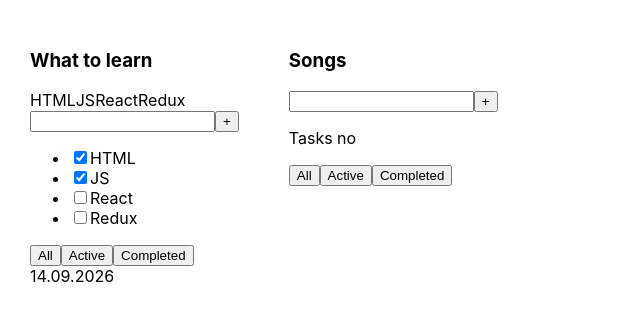
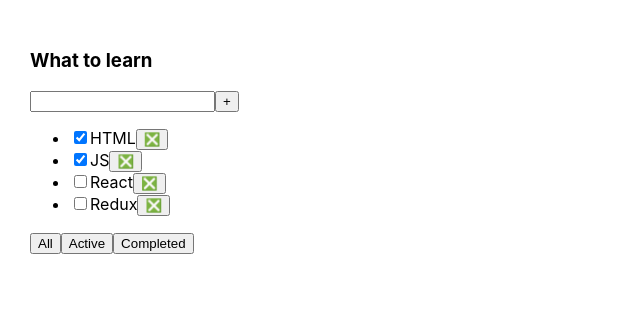
Before and after one commit to Sergei-SLS/checklist, a React (Vite) app: page / in a window 1280 px wide. Shown: the top 320 px of the page, without its empty margins (0-640 px from the left). Built offline with nearby package versions, Linux system fonts and the light colour scheme.

Commit message:
add delete task

```diff
--- a/src/App.tsx
+++ b/src/App.tsx
@@ -1,5 +1,6 @@
 import './App.css'
 import {TodolistItem} from "./TodolistItem.tsx";
+import {useState} from "react";
 
 export type Task = {
   id: number
@@ -8,22 +9,28 @@
 }
 
 export const App = () => {
-  const tasks1: Task[] = [
+  const [tasks, setTasks] = useState<Task[]>([
     { id: 1, title: 'HTML', isDone: true},
     { id: 2, title: 'JS', isDone: true},
     { id: 3, title: 'React', isDone: false},
     { id: 4, title: 'Redux', isDone: false},
-  ]
+  ])
 
-  const tasks2: Task[] = []
+  const deleteTask = (taskId: number) => {
+    const filteredTasks = tasks.filter(task => {
+      return task.id !== taskId
+    })
+    setTasks(filteredTasks);
+  }
+
   return (
       <>
         <div className="app">
-          <TodolistItem title="What to learn" tasks={tasks1} data='14.09.2026'/>
-          <TodolistItem title="Songs" tasks={tasks2}/>
+          <TodolistItem title="What to learn"
+                        tasks={tasks}
+                        deleteTask={deleteTask}
+          />
         </div>
       </>
   )
 }
-
-export default App
--- a/src/Button.tsx
+++ b/src/Button.tsx
@@ -1,7 +1,8 @@
 type Props = {
     title: string,
+    onClick?: () => void,
 }
 
-export const Button = ({title}: Props) => {
-    return <button>{title}</button>
+export const Button = ({title, onClick}: Props) => {
+    return <button onClick={onClick}>{title}</button>
 }
--- a/src/TodolistItem.tsx
+++ b/src/TodolistItem.tsx
@@ -4,14 +4,14 @@
 type Props = {
     title: string
     tasks: Task[]
-    data?: string
+    deleteTask: (taskId: number) => void
 }
 
-export const TodolistItem = ({title, tasks, data}: Props) => {
+export const TodolistItem = ({title, tasks, deleteTask}: Props) => {
     return (
         <div>
             <h3>{title}</h3>
-            <div>{tasks.map(task => task.title)}</div>
+            {/*<div>{tasks.map(task => task.title)}</div>*/}
             <div>
                 <input/>
                 <Button title={'+'}/>
@@ -25,6 +25,7 @@
                             <li key={tasks.id}>
                                 <input type="checkbox" checked={tasks.isDone}/>
                                 <span>{tasks.title}</span>
+                                <Button title={'❎'} onClick={() => deleteTask(tasks.id)}/>
                             </li>
                         )
                     })}
@@ -36,7 +37,6 @@
                <Button title={'Active'}/>
                <Button title={'Completed'}/>
             </div>
-            <div>{data}</div>
         </div>
     )
 }
```
